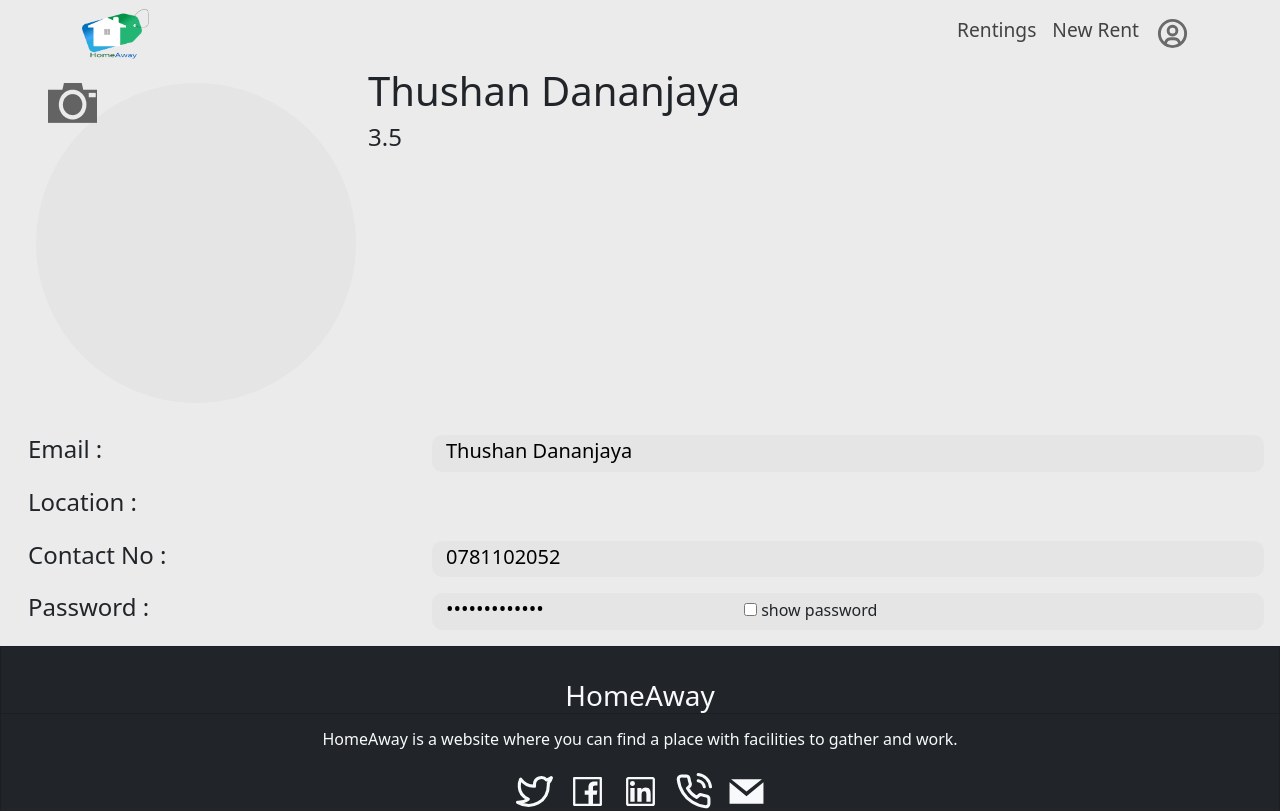
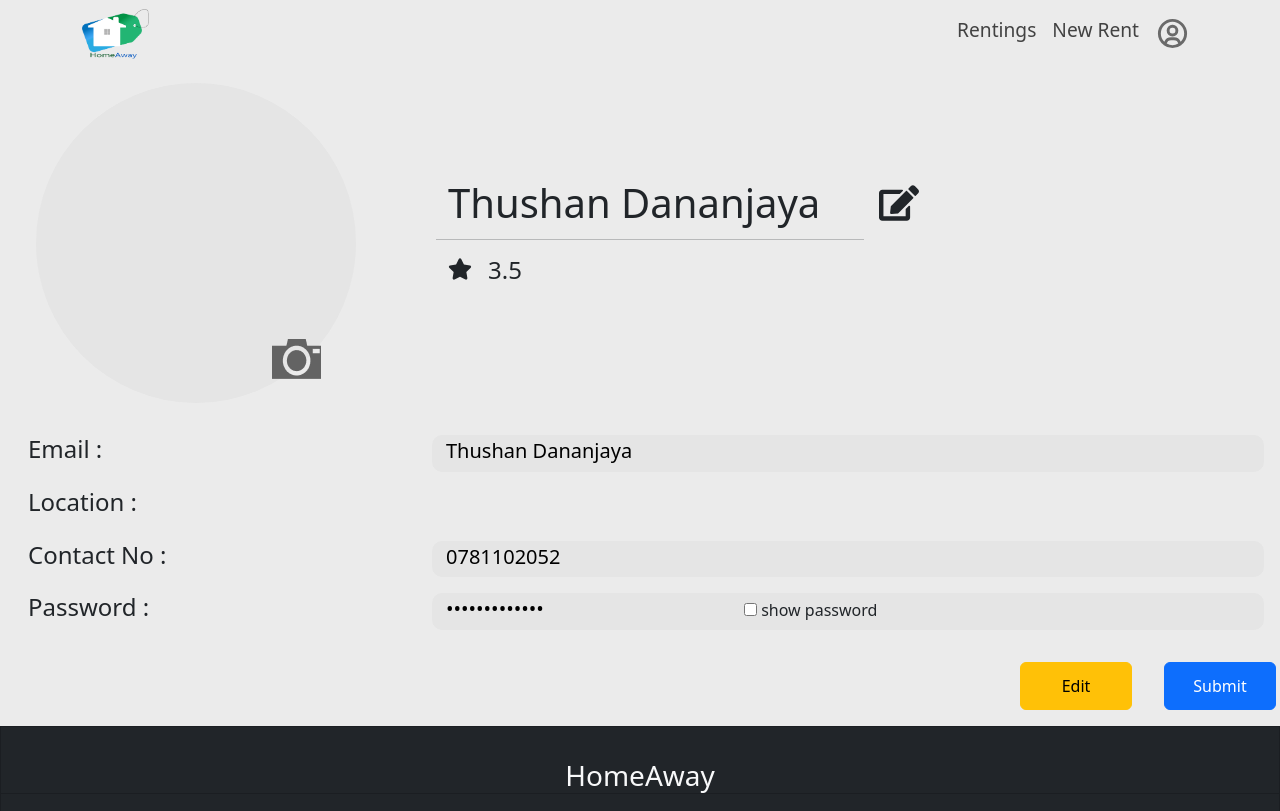
Before and after one commit to GP-43/homeaway-frontend, a React (Create React App) app: page /user/profile in a window 1280 px wide. Shown: the top 811 px of the page. Built offline with nearby package versions, Linux system fonts and the light colour scheme; no server answers.

Commit message:
design implemented, need to implement hooks part

```diff
--- a/src/assets/styles/partials/user/_profile.scss
+++ b/src/assets/styles/partials/user/_profile.scss
@@ -1,18 +1,46 @@
-.profile-picture{
-    background-color: #E5E5E5;
+.profile-picture {
+  background-color: #e5e5e5;
   border-radius: 50%;
   width: 20rem;
   height: 20rem;
 }
 
-.profile-data-fieled{
-    background-color: #E5E5E5;
+.profile-data-fieled {
+  background-color: #e5e5e5;
   border-radius: 10px;
 }
 
-.profile-data-fieled-input{
-    background-color: #E5E5E5;
+.profile-data-fieled-input {
+  background-color: #e5e5e5;
   border: none;
   outline: none;
   font-size: 20px;
 }
+
+.profile-edit-button {
+  width: 7rem;
+  height: 3rem;
+}
+
+.profile-submit-button {
+  width: 7rem;
+  height: 3rem;
+}
+
+.profile-photo-edit-icon {
+  margin-left: 14rem;
+  margin-top: 16rem;
+}
+
+.profile-name-rate-container{
+    margin-top: 7rem;
+    margin-left: 5rem;
+}
+
+// .profile-name-container{
+//     border-bottom: solid 1px black;
+// }
+
+.profile-name-underline{
+    width: 50%;
+}
--- a/src/views/pages/user/UserProfile.jsx
+++ b/src/views/pages/user/UserProfile.jsx
@@ -1,70 +1,81 @@
-import React from 'react';
-import {Col, Row} from "react-bootstrap";
-import icon1 from "../../../assets/images/profile/Vector.png"
-
-//show password function
-function showPassword() {
-    var x = document.getElementById("showPassword1");
-    if (x.type === "password") {
-      x.type = "text";
-    } else {
-      x.type = "password";
-    }
-  }
+import React from "react";
+import { Col, Row } from "react-bootstrap";
+import icon1 from "../../../assets/images/profile/Vector.png";
+import { useState } from "react";
+import Button from 'react-bootstrap/Button';
+import { FaStar, FaEdit } from "react-icons/fa";
 
 function UserProfile() {
+  const [showPassword, setShowPassword] = useState(false);
   return (
     <>
       <Row>
-            <Col className='profile-picture ms-5 mt-3 mb-3' lg = {3}>
-             <img src={icon1} alt="" />
+        <Col className="profile-picture ms-5 mt-3 mb-3" lg={3}>
+          <img src={icon1} alt="" className="profile-photo-edit-icon"/>
         </Col>
-            <Col>
-            <Row>
-                <h1>
-                    Thushan Dananjaya
-                </h1>
+        <Col className="profile-name-rate-container">
+          <Row className="profile-name-container">
+            <h1>Thushan Dananjaya <FaEdit className="mb-2 ms-5"/></h1>
+            <hr className="profile-name-underline"/>
           </Row>
           <Row>
-                <h4>
-                    3.5
-                </h4>
+            <h4><FaStar className="mb-2 me-3"/>3.5</h4>
           </Row>
         </Col>
       </Row>
 
       <Col>
-        <Row className='m-3'>
-            <Col lg = {4}>
+        <Row className="m-3">
+          <Col lg={4}>
             <h5>Email :</h5>
           </Col>
-            <Col lg = {8} className="profile-data-fieled">
-                <input type="text" value="Thushan Dananjaya" className='profile-data-fieled-input'/>
+          <Col lg={8} className="profile-data-fieled">
+            <input
+              type="text"
+              value="Thushan Dananjaya"
+              className="profile-data-fieled-input"
+            />
           </Col>
         </Row>
-        <Row className='m-3'>
-            <Col lg = {4}>
+        <Row className="m-3">
+          <Col lg={4}>
             <h5>Location :</h5>
           </Col>
-            <Col lg = {8} >
-
+          <Col lg={8}></Col>
+        </Row>
+        <Row className="m-3">
+          <Col lg={4}>
+            <h5>Contact No :</h5>
+          </Col>
+          <Col lg={8} className="profile-data-fieled">
+            <input
+              type="text"
+              value="0781102052"
+              className="profile-data-fieled-input"
+            />
           </Col>
         </Row>
-        <Row className='m-3'>
-            <Col lg = {4}>
-                <h5>Contact No :</h5></Col>
-            <Col lg = {8} className="profile-data-fieled">
-                <input type="text" value="0781102052" className='profile-data-fieled-input'/>
+        <Row className="m-3">
+          <Col lg={4}>
+            <h5>Password :</h5>
+          </Col>
+          <Col lg={8} className="profile-data-fieled">
+            <input
+              type={showPassword ? "text" : "password"}
+              value="Thushan12345@"
+              className="profile-data-fieled-input"
+            />
+            <input
+              type="checkbox"
+              checked={showPassword}
+              onChange={(e) => setShowPassword(e.target.checked)}
+            />{" "}
+            show password
           </Col>
         </Row>
-        <Row className='m-3'>
-            <Col lg = {4}>
-                <h5>Password :</h5></Col>
-            <Col lg = {8} className="profile-data-fieled">
-                <input type="password" value="Thushan12345@" className='profile-data-fieled-input' id='showPassword1'/>
-
-               <input type="checkbox" onclick="showPassword()" /> show password
-            </Col>
+        <Row className="justify-content-end">
+            <Button variant="warning" className="profile-edit-button m-3">Edit</Button>
+            <Button className="profile-submit-button m-3">Submit</Button>
         </Row>
       </Col>
     </>
```
Lines whose indentation alone changed are shown as unchanged.
